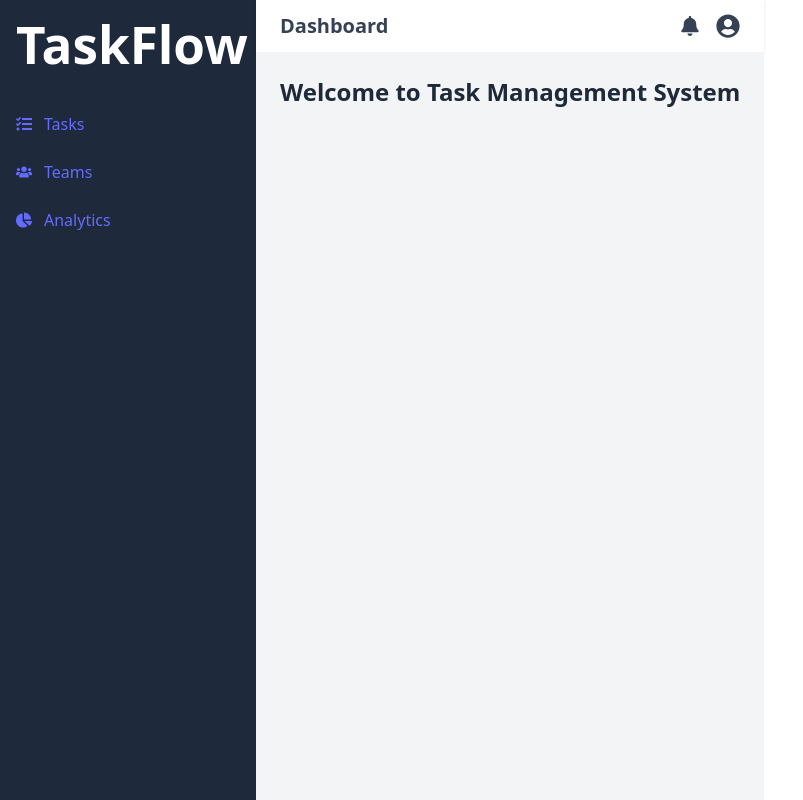
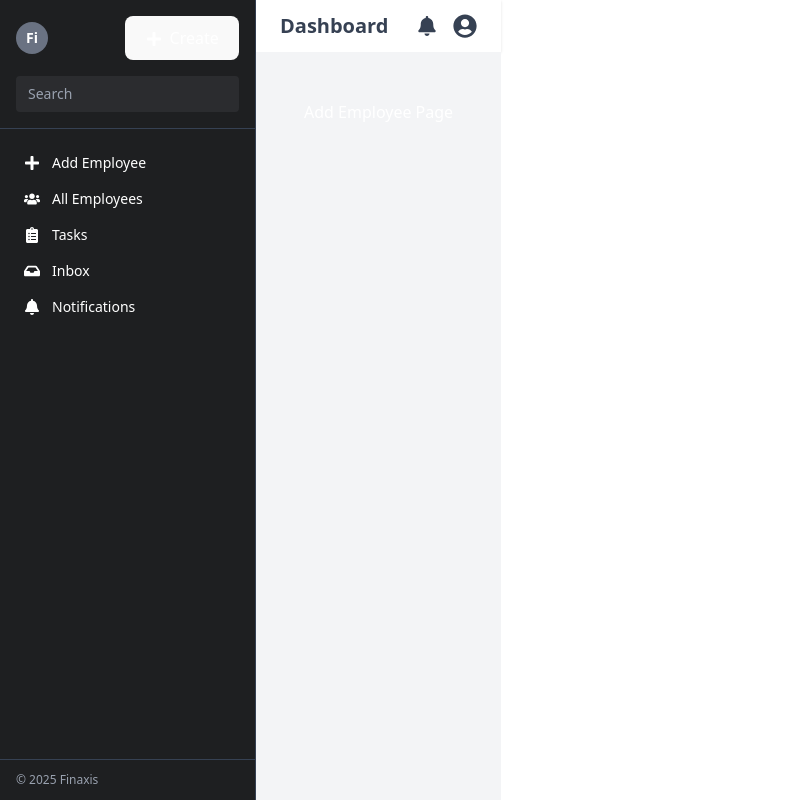
Before and after one commit to Finaxis002/SATaskManagement, a React (Vite) app: page /goals in a window 1280 px wide. Shown: the whole page, without its empty margins (0-803 px from the left). Built offline with nearby package versions, Linux system fonts and the light colour scheme.

Commit message:
routes created

```diff
--- a/package.json
+++ b/package.json
@@ -13,7 +13,8 @@
     "@tailwindcss/vite": "^4.1.3",
     "react": "^19.0.0",
     "react-dom": "^19.0.0",
-    "react-icons": "^5.5.0"
+    "react-icons": "^5.5.0",
+    "react-router-dom": "^7.5.0"
   },
   "devDependencies": {
     "@eslint/js": "^9.21.0",
--- a/src/App.jsx
+++ b/src/App.jsx
@@ -1,12 +1,87 @@
 // src/App.jsx
+import { BrowserRouter as Router, Routes, Route } from "react-router-dom";
 import MainLayout from "./layout/MainLayout";
-import Dashboard from "./pages/Dashboard"
+
+import Dashboard from "./pages/Dashboard";
+import AddEmployee from "./pages/AddEmployee";
+import AllEmployees from "./pages/AllEmployees";
+import Tasks from "./pages/Tasks";
+import Inbox from "./pages/Inbox";
+import Notifications from "./pages/Notifications";
+import Reporting from "./pages/Reporting";
+import Goals from "./pages/Goals";
 
 const App = () => {
   return (
-    <MainLayout>
-      <Dashboard />
-    </MainLayout>
+    <Router>
+      <Routes>
+        <Route
+          path="/"
+          element={
+            <MainLayout>
+              <Dashboard />
+            </MainLayout>
+          }
+        />
+        <Route
+          path="/add-employee"
+          element={
+            <MainLayout>
+              <AddEmployee />
+            </MainLayout>
+          }
+        />
+        <Route
+          path="/all-employees"
+          element={
+            <MainLayout>
+              <AllEmployees />
+            </MainLayout>
+          }
+        />
+        <Route
+          path="/tasks"
+          element={
+            <MainLayout>
+              <Tasks />
+            </MainLayout>
+          }
+        />
+        <Route
+          path="/inbox"
+          element={
+            <MainLayout>
+              <Inbox />
+            </MainLayout>
+          }
+        />
+        <Route
+          path="/notifications"
+          element={
+            <MainLayout>
+              <Notifications />
+            </MainLayout>
+          }
+        />
+        <Route
+          path="/reporting"
+          element={
+            <MainLayout>
+              <Reporting />
+            </MainLayout>
+          }
+        />
+
+        <Route
+          path="/goals"
+          element={
+            <MainLayout>
+              <Goals />
+            </MainLayout>
+          }
+        />
+      </Routes>
+    </Router>
   );
 };
 
--- a/src/Components/Sidebar.jsx
+++ b/src/Components/Sidebar.jsx
@@ -1,33 +1,98 @@
 // src/components/Sidebar.jsx
-import { useState } from 'react';
-import { FaTasks, FaUsers, FaChartPie, FaBars } from 'react-icons/fa';
+import { useState } from "react";
+import { NavLink } from "react-router-dom";
+import {
+  FaHome,
+  FaTasks,
+  FaInbox,
+  FaChartBar,
+  FaProjectDiagram,
+  FaBullseye,
+  FaChevronDown,
+  FaPlus,
+  FaUsers,
+  FaBell,
+  FaClipboardList,
+} from "react-icons/fa";
 
 const Sidebar = () => {
-  const [isOpen, setIsOpen] = useState(true);
+  const [projectsOpen, setProjectsOpen] = useState(true);
 
   return (
-    <div className={`bg-[#1e293b] ${isOpen ? 'w-64' : 'w-16'} transition-all duration-300 h-full p-4`}>
-      <div className="flex items-center justify-between mb-10">
-        <h1 className={`text-2xl font-bold text-white ${!isOpen && 'hidden'}`}>TaskFlow</h1>
-        <FaBars className="text-white cursor-pointer" onClick={() => setIsOpen(!isOpen)} />
+    <div className="bg-[#1e1f21] text-white w-64 h-screen flex flex-col justify-between border-r border-gray-700">
+      {/* Top Bar */}
+      <div className="p-4 border-b border-gray-700">
+        <div className="flex items-center justify-between mb-4">
+          <div className="bg-gray-500 w-8 h-8 rounded-full flex items-center justify-center font-bold text-sm">
+            Fi
+          </div>
+          <button className="bg-yellow-600 text-white text-sm px-3 py-1 rounded hover:bg-yellow-700">
+            <FaPlus className="inline mr-2" />
+            Create
+          </button>
+        </div>
+        <input
+          type="text"
+          placeholder="Search"
+          className="w-full px-3 py-2 text-sm rounded bg-[#2b2c2f] placeholder-gray-400 text-white focus:outline-none"
+        />
       </div>
 
-      <nav className="flex flex-col gap-6">
-        <a href="#" className="flex items-center gap-3 text-white hover:text-blue-400 transition">
-          <FaTasks />
-          {isOpen && <span>Tasks</span>}
-        </a>
-        <a href="#" className="flex items-center gap-3 text-white hover:text-blue-400 transition">
-          <FaUsers />
-          {isOpen && <span>Teams</span>}
-        </a>
-        <a href="#" className="flex items-center gap-3 text-white hover:text-blue-400 transition">
-          <FaChartPie />
-          {isOpen && <span>Analytics</span>}
-        </a>
-      </nav>
+      {/* Main Navigation */}
+      <div className="flex-1 overflow-y-auto px-3 py-4">
+        {/* Core nav */}
+        {/* Core nav */}
+        <SidebarItem
+          icon={<FaPlus />}
+          label="Add Employee"
+          to="/add-employee"
+        />
+        <SidebarItem
+          icon={<FaUsers />}
+          label="All Employees"
+          to="/all-employees"
+        />
+        <SidebarItem icon={<FaClipboardList />} label="Tasks" to="/tasks" />
+        <SidebarItem icon={<FaInbox />} label="Inbox" to="/inbox" />
+        <SidebarItem
+          icon={<FaBell />}
+          label="Notifications"
+          to="/notifications"
+        />
+
+        {/* Insights */}
+        {/* <div className="mt-6">
+          <p className="text-xs text-gray-400 uppercase px-2 mb-2">Insights</p>
+          <SidebarItem
+            icon={<FaChartBar />}
+            label="Reporting"
+            to="/reporting"
+          />
+
+          <SidebarItem icon={<FaBullseye />} label="Goals" to="/goals" />
+        </div> */}
+      </div>
+
+      {/* Footer */}
+      <div className="px-4 py-3 border-t border-gray-700 text-xs text-gray-400">
+        © 2025 Finaxis
+      </div>
     </div>
   );
 };
 
+const SidebarItem = ({ icon, label, to }) => (
+  <NavLink
+    to={to}
+    className={({ isActive }) =>
+      `flex items-center gap-3 px-3 py-2 rounded transition-colors text-sm ${
+        isActive ? "bg-gray-800 text-white" : "hover:bg-[#2b2c2f] text-white"
+      }`
+    }
+  >
+    <span className="text-base text-white">{icon}</span>
+    <span className="text-white">{label}</span>
+  </NavLink>
+);
+
 export default Sidebar;
--- /dev/null
+++ b/src/pages/AddEmployee.jsx
@@ -0,0 +1,2 @@
+const AddEmployee = () => <h2 className="text-white p-6">Add Employee Page</h2>;
+export default AddEmployee;
--- /dev/null
+++ b/src/pages/AllEmployees.jsx
@@ -0,0 +1,2 @@
+const AllEmployees = () => <h2 className="text-white p-6">Add Employee Page</h2>;
+export default AllEmployees;
--- /dev/null
+++ b/src/pages/Goals.jsx
@@ -0,0 +1,2 @@
+const Goals = () => <h2 className="text-white p-6">Add Employee Page</h2>;
+export default Goals;
--- /dev/null
+++ b/src/pages/Inbox.jsx
@@ -0,0 +1,2 @@
+const Inbox = () => <h2 className="text-white p-6">Add Employee Page</h2>;
+export default Inbox;
--- /dev/null
+++ b/src/pages/Notifications.jsx
@@ -0,0 +1,2 @@
+const Notifications = () => <h2 className="text-white p-6">Add Employee Page</h2>;
+export default Notifications;
--- /dev/null
+++ b/src/pages/Reporting.jsx
@@ -0,0 +1,2 @@
+const Reporting = () => <h2 className="text-white p-6">Add Employee Page</h2>;
+export default Reporting;
--- /dev/null
+++ b/src/pages/Tasks.jsx
@@ -0,0 +1,2 @@
+const Tasks = () => <h2 className="text-white p-6">Add Employee Page</h2>;
+export default Tasks;
```
Also changed, not shown: src/pages/Portfolios.jsx (added), 1 other file (tests, documents, lock files or other folders).
